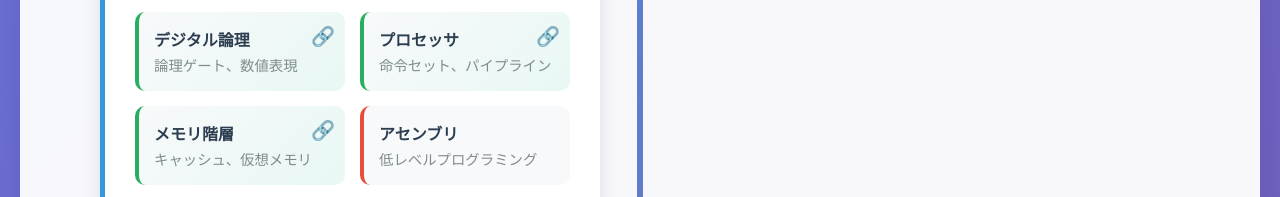
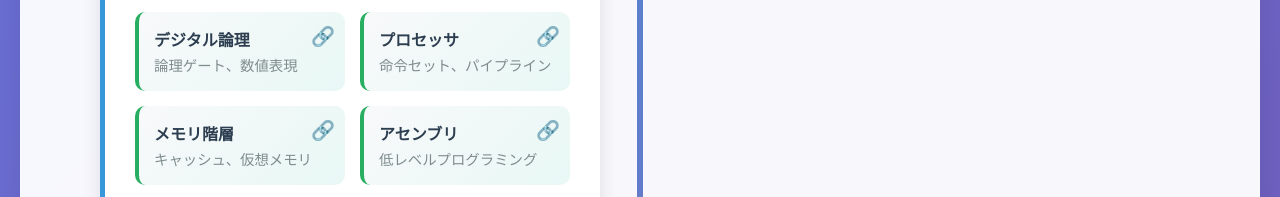
Before and after one commit to ikisuke/cs-roadmap, a plain HTML site: page index.html in a window 1280 px wide. Shown: the part 1739-1936 px from the top of the page. Drawn offline with Linux system fonts and the light colour scheme.

Commit message:
Update index.html

```diff
--- a/index.html
+++ b/index.html
@@ -512,7 +512,7 @@
                                 <div class="skill-title">メモリ階層</div>
                                 <div class="skill-description">キャッシュ、仮想メモリ</div>
                             </div>
-                            <div class="skill-card">
+                            <div class="skill-card has-detail" data-link="assembly-language.html">
                                 <div class="skill-title">アセンブリ</div>
                                 <div class="skill-description">低レベルプログラミング</div>
                             </div>
```
